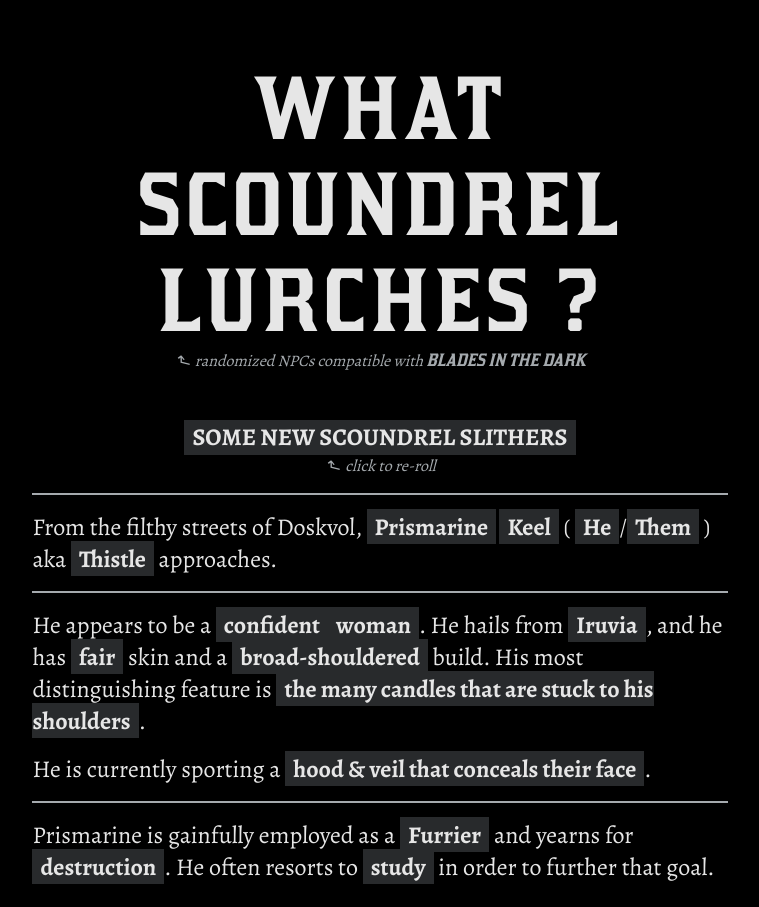
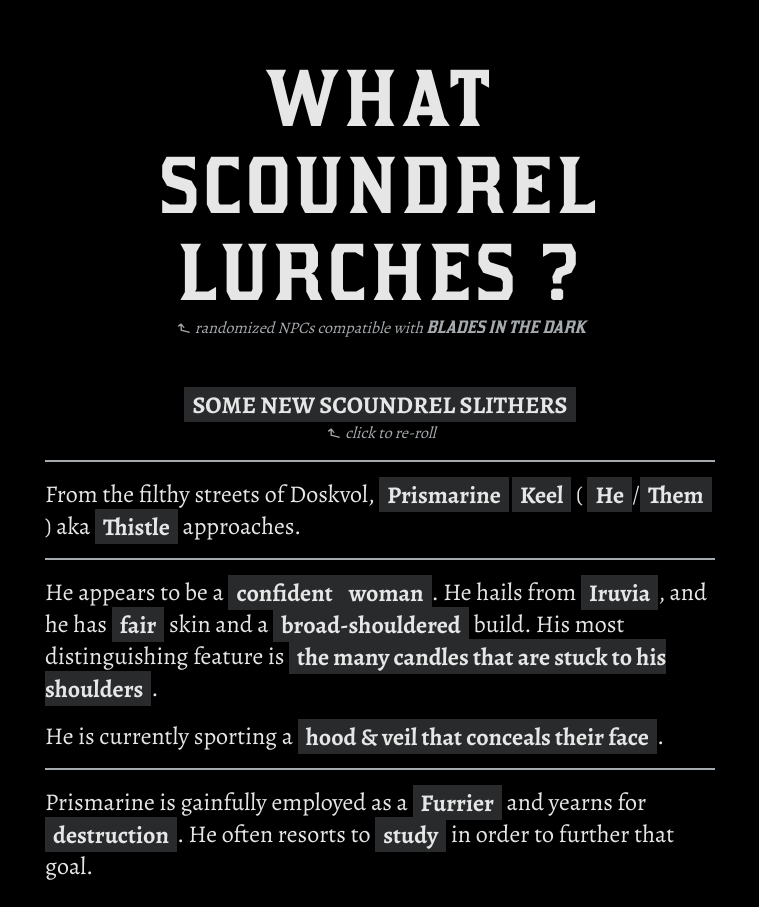
Before and after one commit to artliches/scoundrels, an Angular app: page /scoundrels/ in a window 1280 px wide. Shown: the whole page, without its empty margins (260-1019 px from the left). Built offline with nearby package versions, Linux system fonts and the light colour scheme.

Commit message:
Responsive breakpoints

```diff
--- a/src/app/app.component.scss
+++ b/src/app/app.component.scss
@@ -3,7 +3,7 @@ $white: darken(white, 10%);
 
 h1 {
     letter-spacing: 0.3rem;
-    font-size: 5rem;
+    font-size: 3rem;
     margin-bottom: 0;
     text-align: center;
 
@@ -33,7 +33,6 @@ em {
 }
 
 .scoundrel-grid {
-    max-width: 55%;
     min-height: 100vh;
     display: grid;
     grid-gap: 1rem;
@@ -72,3 +71,31 @@ em {
         gap: 1rem;
     }
 }
+
+@media only screen and (min-width: 768px) {
+    .scoundrel-grid  {
+        max-width: 53%;
+        margin: auto;
+    }
+    h1 {
+        font-size: 4rem;
+    }
+}
+
+@media only screen and (min-width: 1024px) {
+    h1 {
+        font-size: 4.5rem;
+    }
+}
+
+@media only screen and (min-width: 1366px) {
+    h1 {
+        font-size: 4.8rem;
+    }
+}
+
+@media only screen and (min-width: 1440px) {
+    h1 {
+        font-size: 5rem;
+    }
+}
--- a/src/index.html
+++ b/src/index.html
@@ -4,7 +4,7 @@
   <meta charset="utf-8">
   <title>what scoundrel lurches</title>
   <base href="/scoundrels/">
-  <!-- <base href="/"> -->
+  <!-- <base href="/" -->
   <meta name="viewport" content="width=device-width, initial-scale=1">
   <link rel="icon" type="image/x-icon" href="favicon.ico">
 </head>
```
